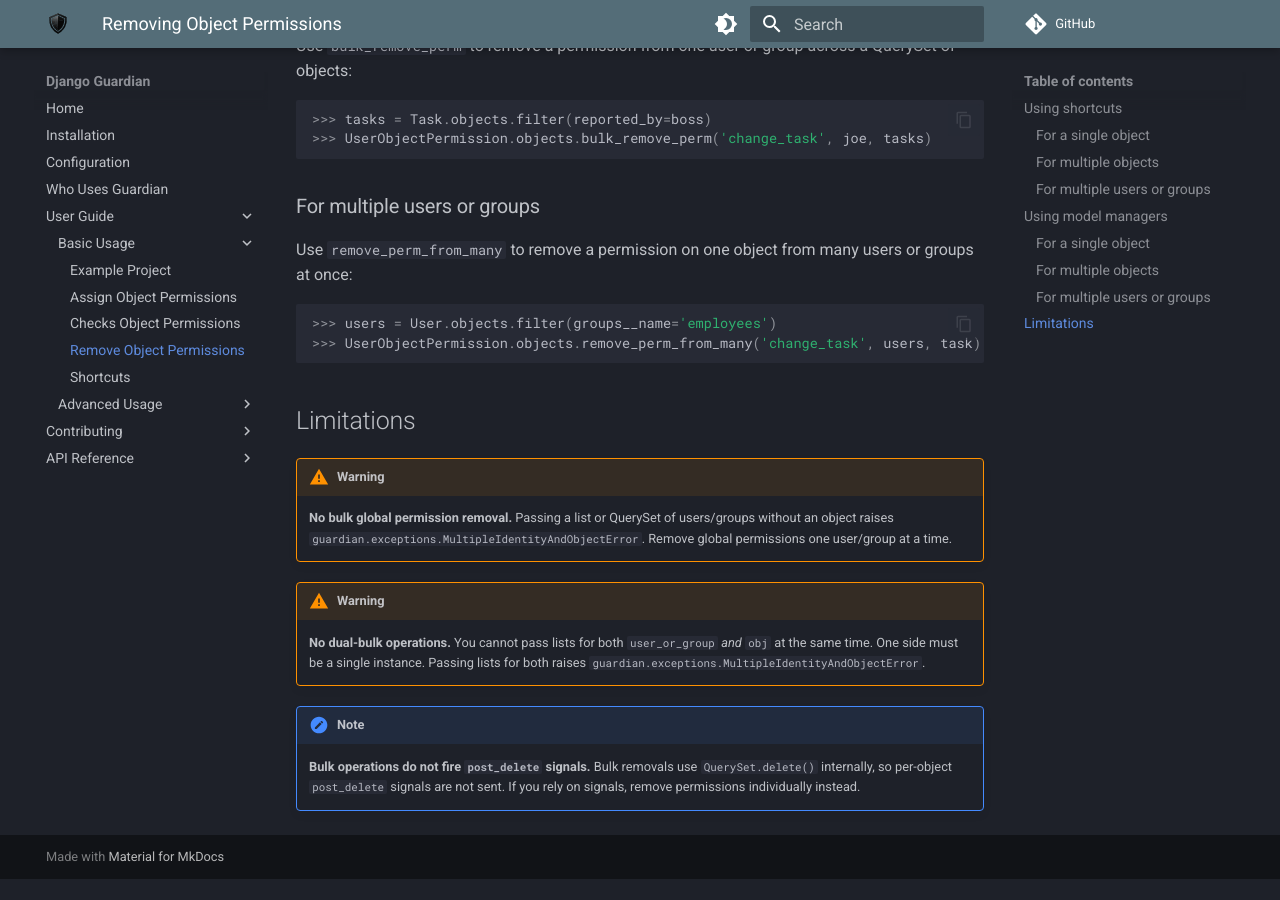
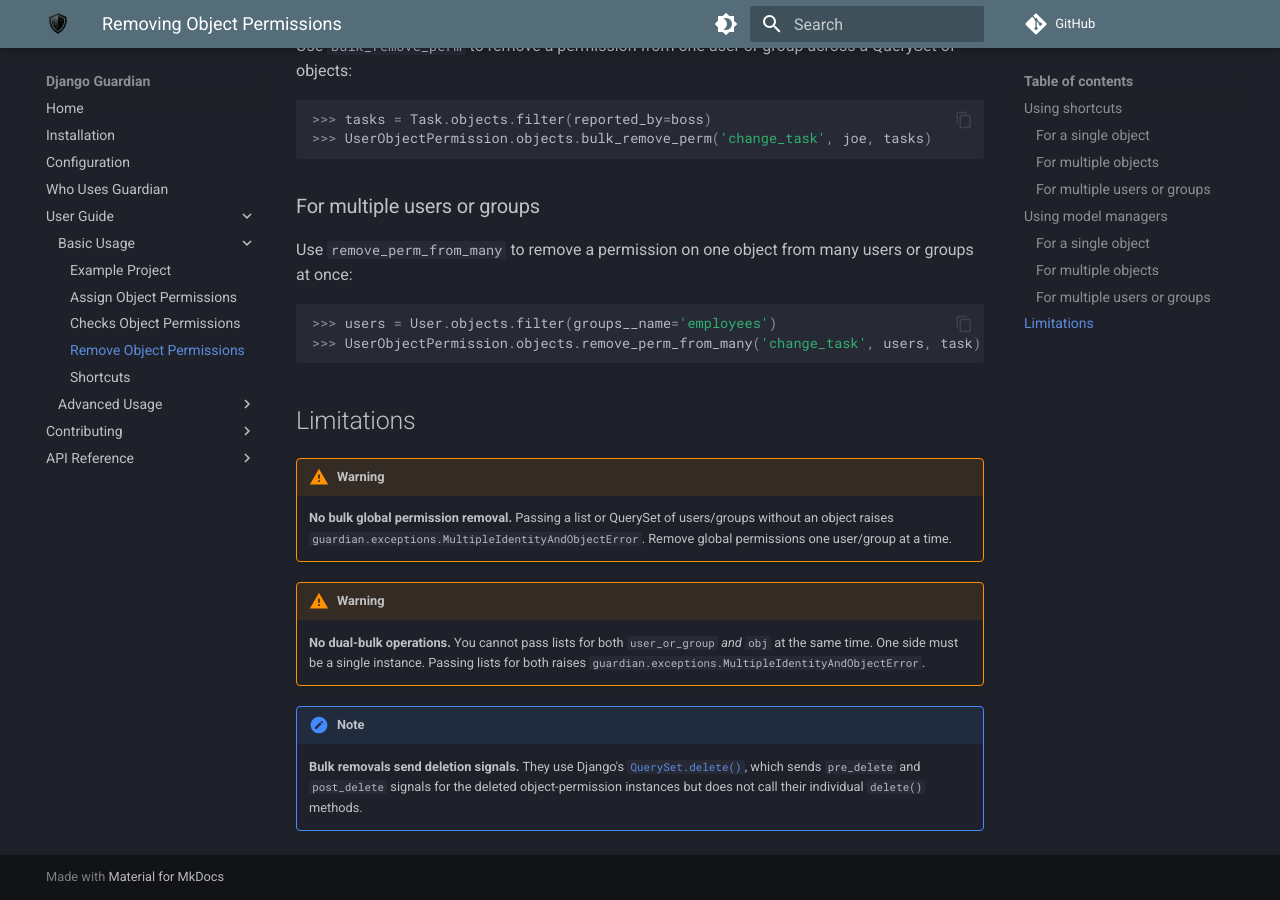
Before and after one commit to django-guardian/django-guardian, an MkDocs documentation site: the page built from docs/userguide/remove.md, in a window 1280 px wide and 900 px high, scrolled down 2123 px. Built offline with MkDocs 1.6.1 and Material for MkDocs 9.7.7, drawn with Linux system fonts in a browser that asks for light colours; plug-ins that fetch from the network failed and are left out; comment, search, counter and statistics services are not loaded; before the commit the page ends 3002 px from its top, so only the background shows below that.

Commit message:
docs: correct deletion signal behavior for permission removal

```diff
--- a/docs/userguide/remove.md
+++ b/docs/userguide/remove.md
@@ -145,6 +145,7 @@ users or groups at once:
 
 !!! note
 
-    **Bulk operations do not fire `post_delete` signals.** Bulk removals use
-    `QuerySet.delete()` internally, so per-object `post_delete` signals are
-    not sent. If you rely on signals, remove permissions individually instead.
+    **Bulk removals send deletion signals.** They use Django's
+    [`QuerySet.delete()`](https://docs.djangoproject.com/en/stable/ref/models/querysets/#delete),
+    which sends `pre_delete` and `post_delete` signals for the deleted
+    object-permission instances but does not call their individual `delete()` methods.
```
Also changed, not shown: 1 other file.
